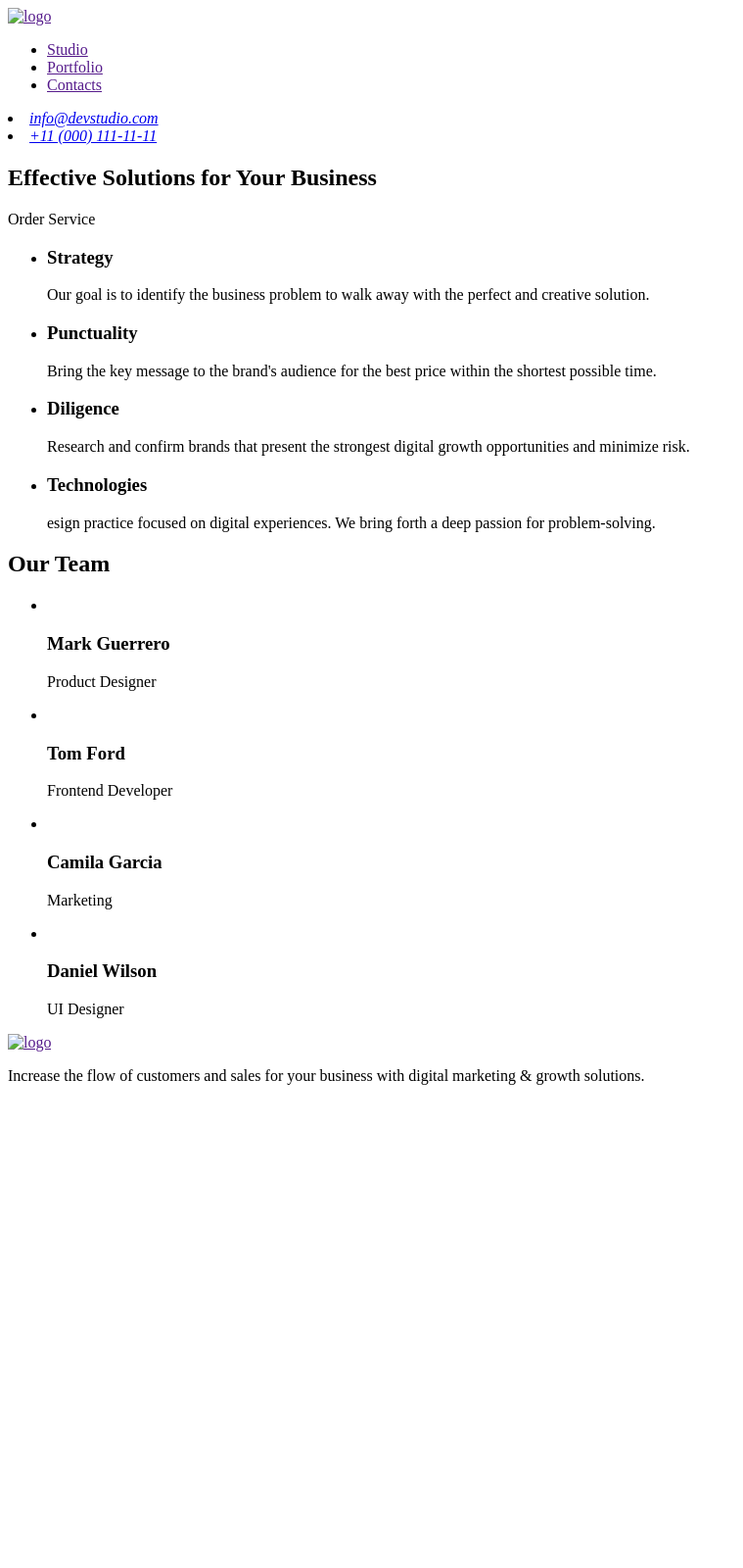
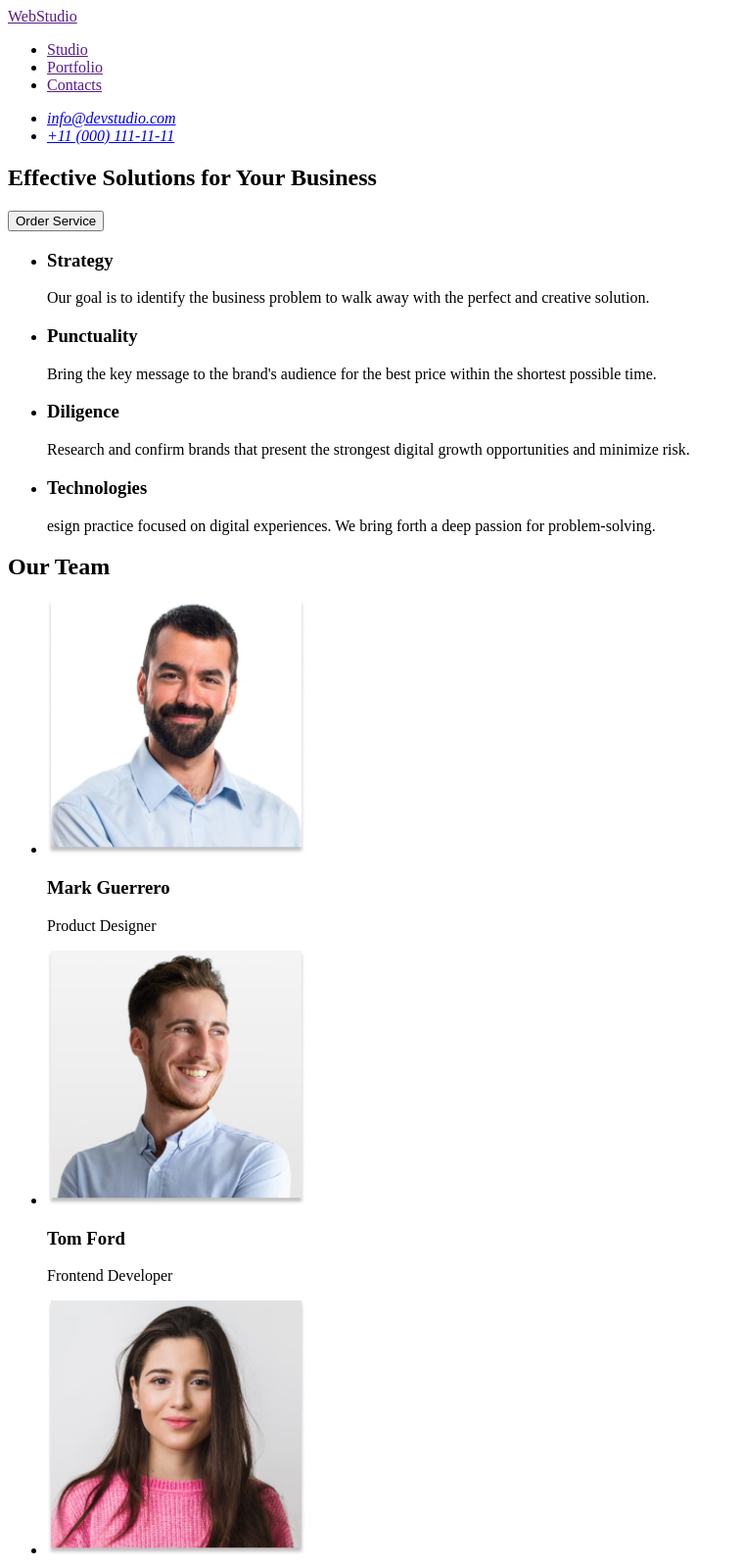
Before and after one commit to Tanja-Chigik24/goit-markup-hw-01, a plain HTML site: page index.html in a window 1280 px wide. Shown: the top 1600 px of the page at 98% size, without its empty margins (0-759 px from the left). Before the commit the page ends 1123 px from the top, so only its background shows below. Drawn offline with Linux system fonts and the light colour scheme.

Commit message:
end HW-01

```diff
--- a/index.html
+++ b/index.html
@@ -8,25 +8,56 @@
   <body>
     <header>
       <nav>
-        <a href=""> <img src="./images" alt="logo" /></a>
+        <a href="" target="_blank" rel="noopener noreferrer nofollow"
+          >WebStudio</a
+        >
         <ul>
-          <li><a href="">Studio</a></li>
-          <li><a href="">Portfolio</a></li>
-          <li><a href="">Contacts</a></li>
+          <li>
+            <a href="" target="_blank" rel="noopener noreferrer nofollow"
+              >Studio</a
+            >
+          </li>
+          <li>
+            <a href="" target="_blank" rel="noopener noreferrer nofollow"
+              >Portfolio</a
+            >
+          </li>
+          <li>
+            <a href="" target="_blank" rel="noopener noreferrer nofollow"
+              >Contacts</a
+            >
+          </li>
         </ul>
       </nav>
       <address>
-        <li><a href="malto:info@devstudio.com">info@devstudio.com</a></li>
-        <li><a href="tel:+110001111111">+11 (000) 111-11-11</a></li>
+        <ul>
+          <li>
+            <a
+              href="mailto:info@devstudio.com"
+              target="_blank"
+              rel="noopener noreferrer nofollow"
+              >info@devstudio.com</a
+            >
+          </li>
+          <li>
+            <a
+              href="tel:+110001111111"
+              target="_blank"
+              rel="noopener noreferrer nofollow"
+              >+11 (000) 111-11-11</a
+            >
+          </li>
+        </ul>
       </address>
     </header>
     <main>
       <section>
         <h1>Effective Solutions for Your Business</h1>
-        <p>Order Service</p>
+        <button type="button">Order Service</button>
       </section>
 
       <section>
+        <h2 hidden>Basic principles</h2>
         <ul>
           <li>
             <h3>Strategy</h3>
@@ -62,22 +93,42 @@
         <h2>Our Team</h2>
         <ul>
           <li>
-            <img src="" alt="" />
+            <img
+              src="images/img-1.jpg"
+              width="264"
+              height="260"
+              alt="Guerrero"
+            />
             <h3>Mark Guerrero</h3>
             <p>Product Designer</p>
           </li>
           <li>
-            <img src="" alt="" />
+            <img
+              src="images/img-2.jpg"
+              width="264"
+              height="260"
+              alt="Tom Ford"
+            />
             <h3>Tom Ford</h3>
             <p>Frontend Developer</p>
           </li>
           <li>
-            <img src="" alt="" />
+            <img
+              src="images/img-3.jpg"
+              alt="Camila Garcia"
+              width="264"
+              height="260"
+            />
             <h3>Camila Garcia</h3>
             <p>Marketing</p>
           </li>
           <li>
-            <img src="" alt="" />
+            <img
+              src="images/img-4.jpg"
+              width="264"
+              height="260"
+              alt="Daniel Wilson"
+            />
             <h3>Daniel Wilson</h3>
             <p>UI Designer</p>
           </li>
@@ -86,7 +137,9 @@
     </main>
     <footer>
       <section>
-        <a href=""> <img src="./images" alt="logo" /></a>
+        <a href="" target="_blank" rel="noopener noreferrer nofollow"
+          >WebStudio</a
+        >
         <p>
           Increase the flow of customers and sales for your business with
           digital marketing & growth solutions.
```
Also changed, not shown: images/img-1.jpg (added), images/img-2.jpg (added), images/img-3.jpg (added), images/img-4.jpg (added), 1 other file.
